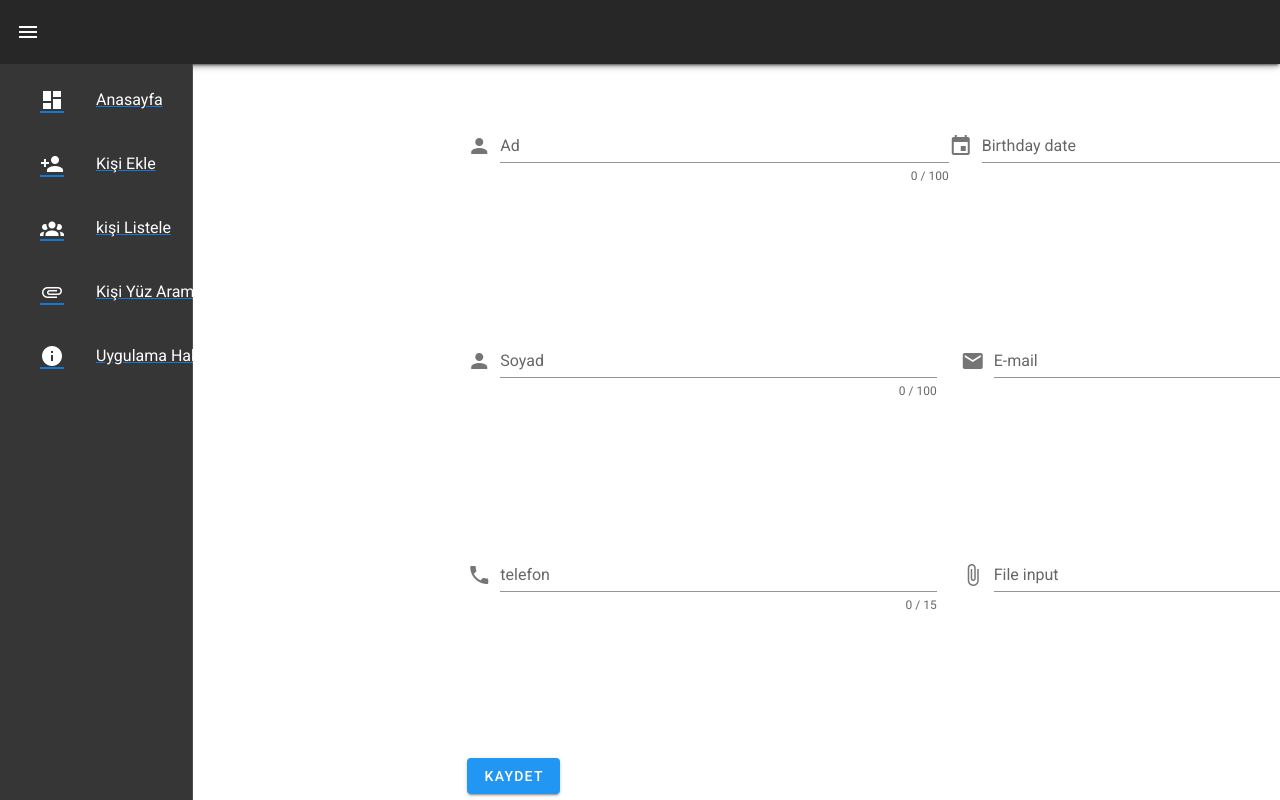
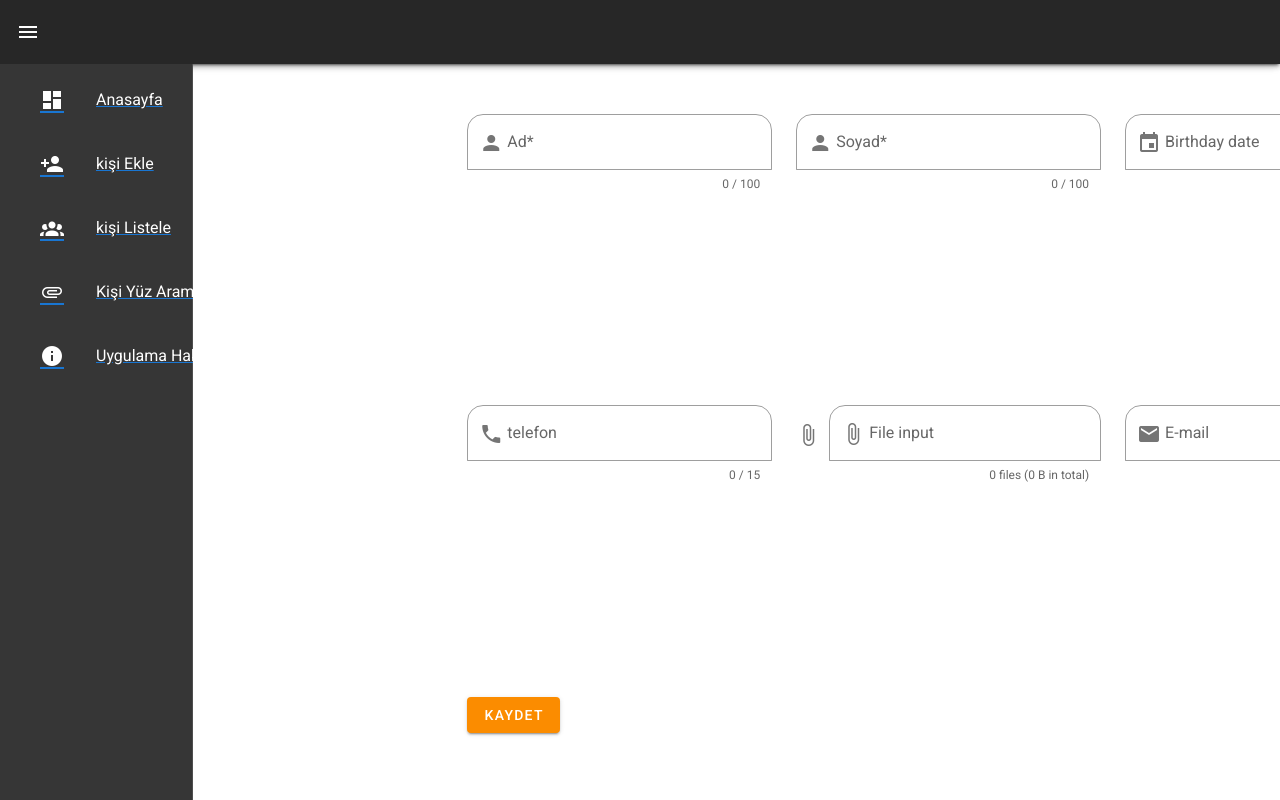
Before and after one commit to tbayzin/Kullanici-islemleriJS, a Vue app in the folder Kullanici-Islemleri-Main/: page /#/kisiEkle in a window 1280 px wide. Shown: the top 800 px of the page. Built offline with nearby package versions, Linux system fonts and the light colour scheme.

Commit message:
kisi ekleme sayfası tasarım düzenlemeleri

```diff
--- a/Kullanici-Islemleri-Main/src/App.vue
+++ b/Kullanici-Islemleri-Main/src/App.vue
@@ -58,7 +58,7 @@ export default {
 			//side bar itemleri,iconları ve url uzantılarını buradan alıyoruz.
 			items: [
 				{title: 'Anasayfa', icon: 'mdi-view-dashboard', url: '/'},
-				{title: 'Kişi Ekle', icon: 'mdi-account-plus', url: '/kisiEkle'},
+				{title: 'kişi Ekle', icon: 'mdi-account-plus', url: '/kisiEkle'},
 				{title: 'kişi Listele', icon: 'mdi-account-group', url: '/kisiListesi'},
 				{title: 'Kişi Yüz Arama', icon: 'mdi-attachment', url: 'kisiYuzSorgulama'},
 				{title: 'Uygulama Hakkinda', icon: 'mdi-information', url: '/Hakkinda'},
--- a/Kullanici-Islemleri-Main/src/components/kisiEkle.vue
+++ b/Kullanici-Islemleri-Main/src/components/kisiEkle.vue
@@ -6,19 +6,34 @@
 		<v-form>
 
 			<v-app id="inspire">
-				<v-row
-					no-gutters="no-gutters">
-					<v-col>
+				<v-row>
+					<v-col lg="4">
 						<v-text-field
-							label="Ad"
+							label="Ad*"
 							:rules="rules"
 							hide-details="auto"
 							:counter="100"
-							prepend-icon="mdi-account"
+							prepend-inner-icon="mdi-account"
 							v-model="personName"
+							outlined
+							shaped
+							clearable
 						></v-text-field>
 					</v-col>
-					<v-col>
+					<v-col lg="4">
+						<v-text-field
+							label="Soyad*"
+							:rules="rules"
+							hide-details="auto"
+							:counter="100"
+							prepend-inner-icon="mdi-account"
+							v-model="personSurname"
+							outlined
+							shaped
+							clearable
+						></v-text-field>
+					</v-col>
+					<v-col lg="4">
 						<v-menu
 							ref="menu"
 							v-model="menu"
@@ -32,10 +47,13 @@
 								<v-text-field
 									v-model="date"
 									label="Birthday date"
-									prepend-icon="mdi-calendar"
+									prepend-inner-icon="mdi-calendar"
 									readonly
 									v-bind="attrs"
 									v-on="on"
+									outlined
+									clearable
+									shaped
 
 								></v-text-field>
 							</template>
@@ -48,28 +66,8 @@
 							></v-date-picker>
 						</v-menu>
 					</v-col>
-				</v-row>
-				<v-row>
-					<v-col>
-						<v-text-field
-							label="Soyad"
-							:rules="rules"
-							hide-details="auto"
-							:counter="100"
-							prepend-icon="mdi-account"
-							v-model="personSurname"
-						></v-text-field>
-					</v-col>
-					<v-col>
-						<v-text-field
-							label="E-mail"
-							:rules="eMailRules"
-							hide-details="auto"
-							:counter="100"
-							prepend-icon="mdi-email"
-							v-model="eMail"
-						></v-text-field>
-					</v-col>
+
+
 				</v-row>
 				<v-row>
 					<v-col>
@@ -78,36 +76,68 @@
 							:rules="telephoneRules"
 							hide-details="auto"
 							:counter="15"
-							prepend-icon="mdi-phone"
+							prepend-inner-icon="mdi-phone"
 							v-model="phoneNumber"
+							outlined
+							shaped
+							clearable
 						></v-text-field>
 					</v-col>
 					<v-col>
 						<v-file-input
-							show-size
 							counter
+							label="File input"
 							multiple
-							label="File input"
+							prepend-inner-icon="mdi-paperclip"
+							outlined
+							shaped
+							:show-size="1000"
 						></v-file-input>
 					</v-col>
+					<v-col>
+						<v-text-field
+							label="E-mail"
+							:rules="eMailRules"
+							hide-details="auto"
+							:counter="100"
+							prepend-inner-icon="mdi-email"
+							v-model="eMail"
+							outlined
+							shaped
+							clearable
+						></v-text-field>
+					</v-col>
+
 				</v-row>
 				<v-row>
 					<v-col lg="2">
 						<v-btn
-						color="info"
+							color="warning"
 							@click="addPersons"
 
 						>
 							Kaydet
 						</v-btn>
 					</v-col>
-				<v-col lg="2">
+					<v-col></v-col>
+					<v-col lg="3">
 						<v-alert
 							type="success"
-						v-if="completed"
-					>Kaydedildi</v-alert>
+							outlined
+							dense
+							v-if="cmp && complete"
+						>
+							KAYDEDİLDİ
+						</v-alert>
+						<v-alert
+							type="error"
+							outlined
+							dense
+							v-if="cmp && !complete"
+						>
+							LÜTFEN GEREKLİ ALANLARI DOLDURUNUZ
+						</v-alert>
 					</v-col>
-
 				</v-row>
 			</v-app>
 		</v-form>
@@ -122,16 +152,14 @@ export default {
 	data() {
 		return {
 			rules: [
-				value => !!value || 'Required',
+				value => !!value || 'Zorunlu alan',
 				value => (value && value.length >= 3) || 'Min 3 karakter'
 			],
 			telephoneRules: [
-				value => !!value || 'Required',
 				value => (value && value.length >= 11) || 'Telefon 11 karakterden az olamaz'
 			],
 			eMailRules: [
-				value => !!value || 'E-mail is required',
-				value => /.+@+/.test(value) || 'E-mail zorunlu'
+				value => /.+@+/.test(value)
 			],
 			date: null,
 			menu: false,
@@ -145,17 +173,21 @@ export default {
 			personSurname: '',
 			phoneNumber: '',
 			eMail: '',
-			completed: false
-
+			complete: false,
+			cmp: false
 
 		}
-
 	},
 	methods: {
 		save(date) {
 			this.$refs.menu.save(date)
 		},
 		addPersons() {
+			this.cmp = true
+			if (this.personName === '' || this.personSurname === '') {
+				console.log("kkldfk")
+				this.complete = false
+			} else {
 				this.personNames.push(this.personName);
 				this.personSurnames.push(this.personSurname);
 				this.phoneNumbers.push(this.phoneNumber);
@@ -166,8 +198,10 @@ export default {
 				this.phoneNumber = ''
 				this.eMail = ''
 				this.date = ''
-			this.completed = true
+				this.complete = true
 
+			}
+		},
 	},
 	watch: {
 		menu(val) {
@@ -184,7 +218,6 @@ export default {
 				localStorage.setItem('personSurnames', JSON.stringify(this.personSurnames))
 			},
 			deep: true
-
 		},
 		phoneNumbers: {
 			handler() {
@@ -201,19 +234,14 @@ export default {
 				localStorage.setItem('birthDates', JSON.stringify(this.birthDates))
 			}
 		}
-
-
 	},
-
-
-	}
 }
 </script>
+
 
 <style scoped>
 #container {
 	margin-left: 200px;
 	padding: 50px;
 }
-
 </style>
```
Also changed, not shown: 1 other file (tests, documents, lock files or other folders). Lines whose indentation alone changed are shown as unchanged.
